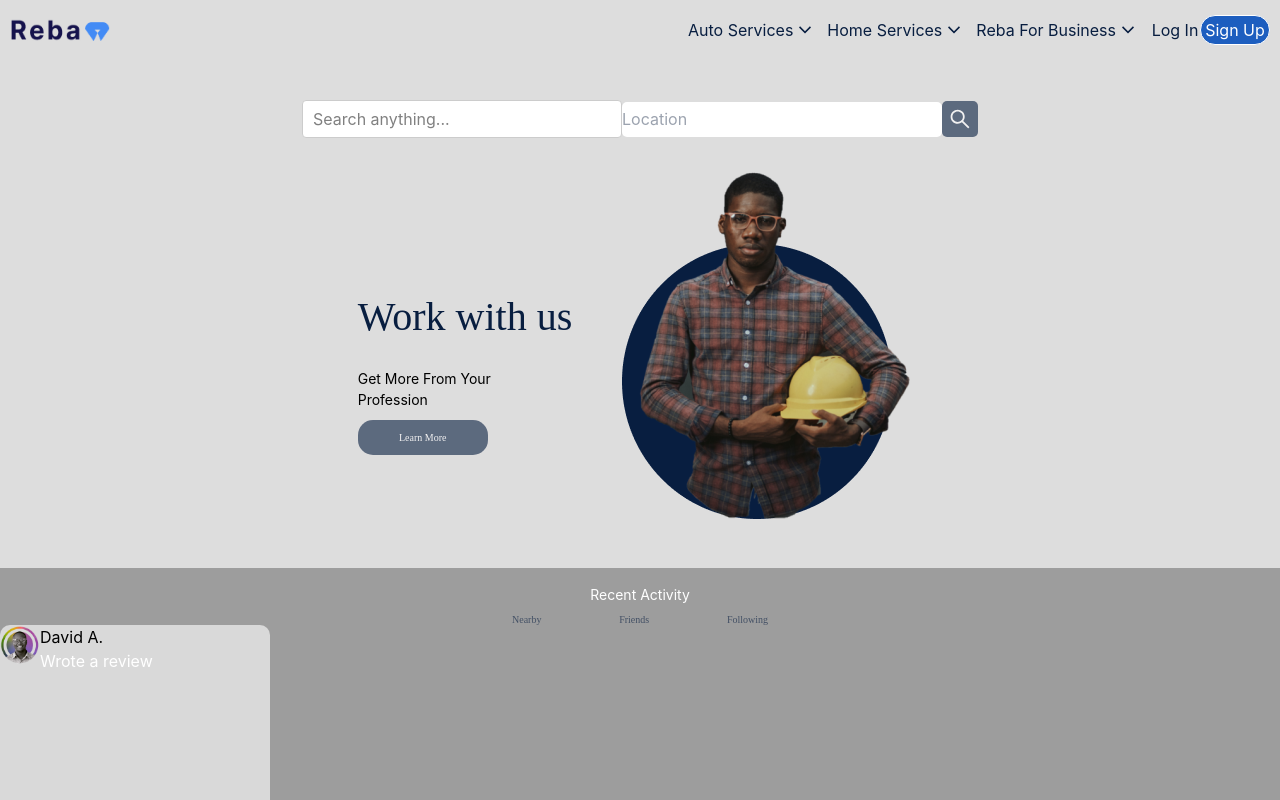
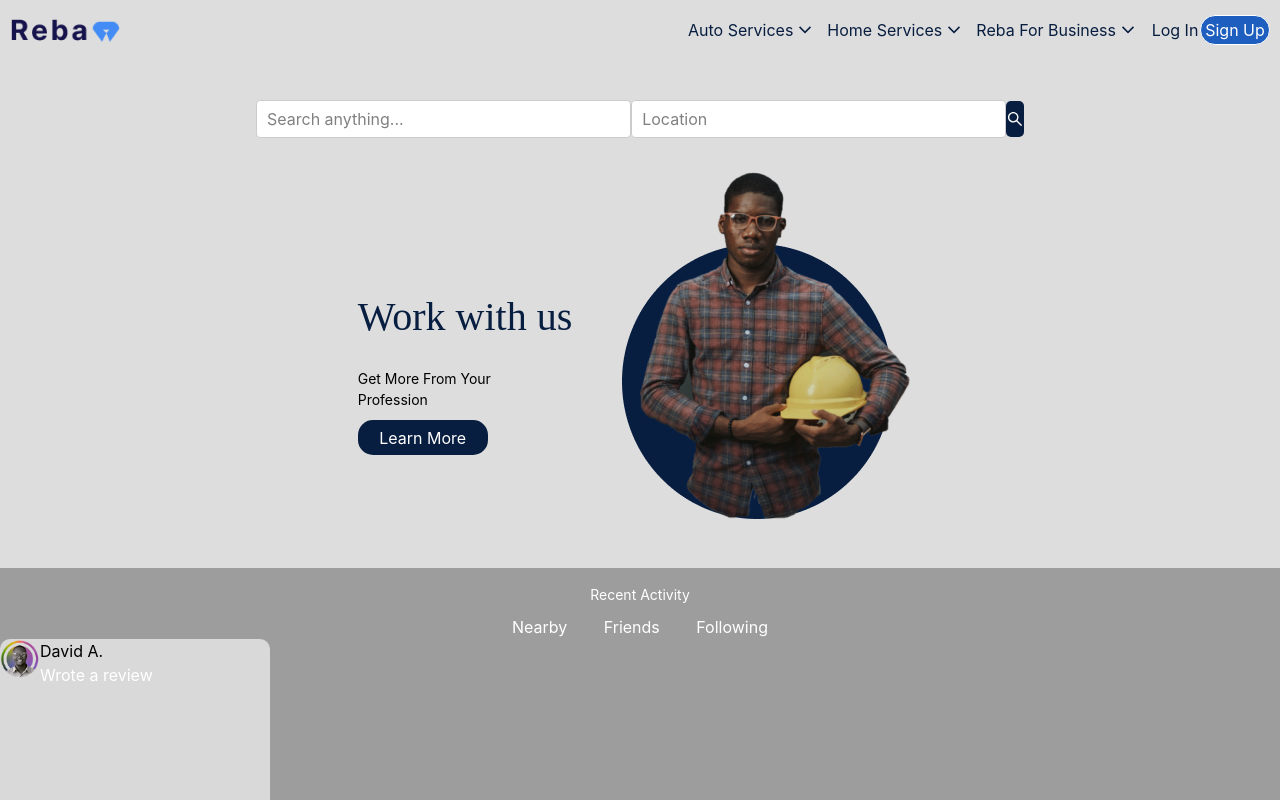
Before and after one commit to kun-lex/Hand-E, a React (Create React App) app: page / in a window 1280 px wide. Shown: the top 800 px of the page. Built offline with nearby package versions, Linux system fonts and the light colour scheme.

Commit message:
update select options

```diff
--- a/src/components/App.css
+++ b/src/components/App.css
@@ -1,10 +1,11 @@
 *{
   box-sizing: border-box;
+  margin: 0;
 }
 body{
   background-color: rgb(221, 221, 221);
 }
-button {
+/* button {
   border: 0;
   padding: 0;
   background: transparent;
@@ -20,7 +21,7 @@ button {
   padding: 0;
   height: 100%;
   opacity: 0.6;
-}
+} */
 
 @media (width >= 500px) {
   a {
--- a/src/components/Main.js
+++ b/src/components/Main.js
@@ -27,6 +27,7 @@ export default function Main() {
           </div>
         </div>
         <ImageSlider
+          className='object-contain'
           images={images}
           interval={3000}
         />
--- a/src/components/Navbar.js
+++ b/src/components/Navbar.js
@@ -9,10 +9,10 @@ export default function Navbar(){
     document.body.classList.toggle("open");
   };
     return(
-      <div className='flex-col'>
+      <div>
         <nav className="navbar">
           <Link to='/'>
-          <div className="nav-title ml-[10px] object-contain"><img  src={NewLogo} alt="logo" /></div>
+          <div className="nav-title ml-[10px] w-full "><img className='object-contain' src={NewLogo} alt="logo" /></div>
           </Link>
 
           <div className="dropdowns">
@@ -22,12 +22,12 @@ export default function Navbar(){
               <img src={chevron}  alt="chevron"/>
               </a>
               <div className="dropdown-menu">
-                <ul>
-                  <li>Auto Repair</li>
-                  <li>Auto Detailing</li>
-                  <li>Car Wash</li>
-                  <li>Towing</li>
-                </ul>
+                <div>
+                  <button>Auto Repair</button>
+                  <button>Auto Detailing</button>
+                  <button>Car Wash</button>
+                  <button>Towing</button>
+                </div>
                 <div>
                   <button>Oil Change</button>
                   <button>Car Dealer</button>
@@ -97,7 +97,7 @@ export default function Navbar(){
           </Link>
           <button onClick={toggleMenu} className="burger"> </button>
         </nav>
-        <div className=' mt-[40px] '>
+        <div className=' w-11/12 sm:w-[60%] mx-auto mt-[40px]  '>
           <SelectCategory/>
         </div>
       </div>
--- a/src/components/SelectCategory.jsx
+++ b/src/components/SelectCategory.jsx
@@ -11,13 +11,11 @@ const SelectCategory = () => {
             flex-direction : column;
             align-items : center;
             justify-content : center;
-            width : 100%;
         }
         @media (min-width: 700px ){
             display : flex;
             align-items : center;
             justify-content : center;
-            width : 100%;
         }
     `;
     return(
@@ -28,16 +26,19 @@ const SelectCategory = () => {
                 components={{
                     DropdownIndicator:() => null, IndicatorSeparator:() => null
                 }}
-                className='w-[25%]'
+                className='w-full '
             />
 
-            <input
+            <Select
                 type="text"
-                className="text-black h-[35px] w-[25%] rounded-[5px]"
+                components={{
+                    DropdownIndicator:() => null, IndicatorSeparator:() => null
+                }}
+                className="text-black w-full rounded-[5px]"
                 placeholder="Location"
             />
 
-            <button className='bg-[#081E40] rounded-[5px] hover: bg-[#081E40] ease-in-out duration-200 w-9 h-9 items-center justify-center'> <img src={search}  alt="search" /> </button>
+            <button className=' flex bg-[#081E40] rounded-[5px] w-9 h-9 items-center justify-center'><img src={search}  alt="search" /></button>
         </WrapStyle>
     )
 }
--- a/src/components/navbarOne.jsx
+++ b/src/components/navbarOne.jsx
@@ -21,12 +21,12 @@ export default function NavbarOne(){
               <img src={chevron}  alt="chevron"/>
               </a>
               <div className="dropdown-menu">
-                <ul>
-                  <li>Auto Repair</li>
-                  <li>Auto Detailing</li>
-                  <li>Car Wash</li>
-                  <li>Towing</li>
-                </ul>
+                <div>
+                  <button>Auto Repair</button>
+                  <button>Auto Detailing</button>
+                  <button>Car Wash</button>
+                  <button>Towing</button>
+                </div>
                 <div>
                   <button>Oil Change</button>
                   <button>Car Dealer</button>
--- a/src/pages/login.js
+++ b/src/pages/login.js
@@ -2,7 +2,7 @@ import '../components/App.css'
 // import Log from '../components/icons/log.svg';
 import NavbarOne from '../components/navbarOne';
 import loginimg from '../components/icons/undraw_login_re_4vu2.svg'
-import { styled } from 'styled-components';
+import styled from 'styled-components';
 import Footer from '../components/Footer';
 import GoogleIcon from '../components/images/icons8-google-48.png'
 
@@ -85,7 +85,7 @@ export default function Login(){
                                 justifyContent: 'center',
                                 marginBottom: '10px'
                             }}
-                        > <img src={GoogleIcon} className=' w-[10px] h-[10px] ' alt='google' /> Continue with Google</button>
+                        > <img src={GoogleIcon} className=' w-[20px] h-[20px] flex items-center ' alt='google' /> Continue with Google</button>
                         <p className='text-black' >Don't have an Account ?</p>
                         <button
                             style={{
@@ -108,7 +108,7 @@ export default function Login(){
                         <img
                         style={{
                         width:'500px',
-                        height: "250px"
+                        height: "250px",
                         }}
                         src={loginimg} alt='log in' />
                         </div>
```
